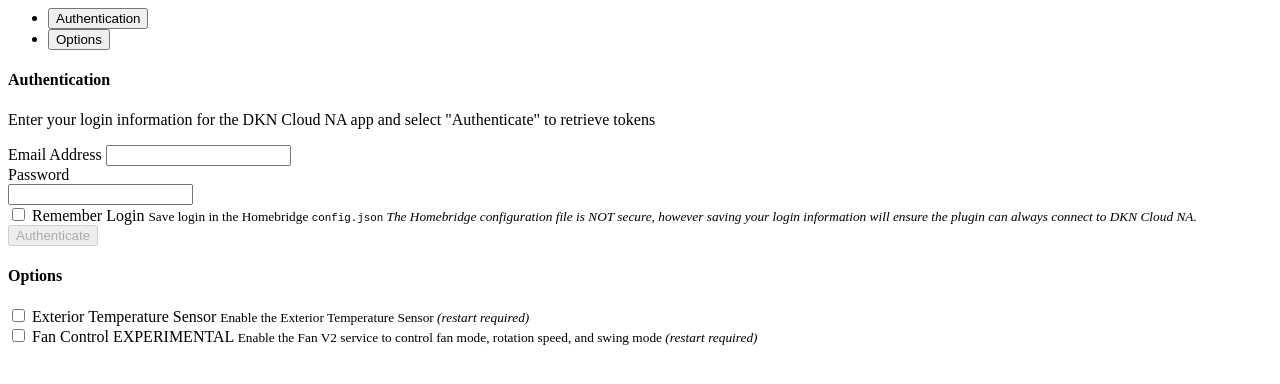
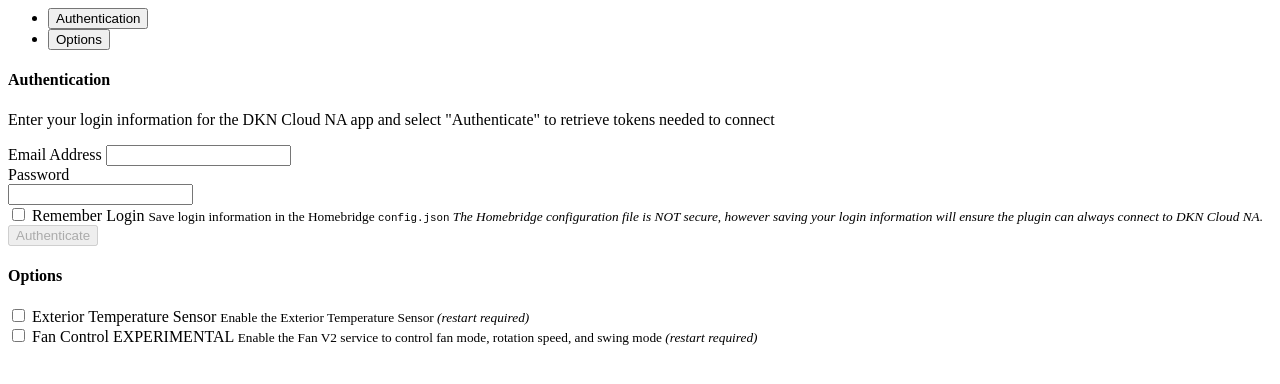
Before and after one commit to plecong/homebridge-dkncloudna, a website: page homebridge-ui/public/index.html in a window 1280 px wide. Drawn offline with nearby package versions, Linux system fonts and the light colour scheme.

Commit message:
Minor config updates

```diff
--- a/homebridge-ui/public/index.html
+++ b/homebridge-ui/public/index.html
@@ -105,7 +105,7 @@
       <h4>Authentication</h4>
       <p class="mt-3">
         Enter your login information for the DKN Cloud NA app and select
-        "Authenticate" to retrieve tokens
+        "Authenticate" to retrieve tokens needed to connect
       </p>
 
       <form @submit.prevent="submit">
@@ -148,7 +148,8 @@
                 >Remember Login</label
               >
               <small class="form-text text-muted">
-                Save login in the Homebridge <code>config.json</code>
+                Save login information in the Homebridge
+                <code>config.json</code>
                 <em>
                   The Homebridge configuration file is NOT secure, however
                   saving your login information will ensure the plugin can
```
